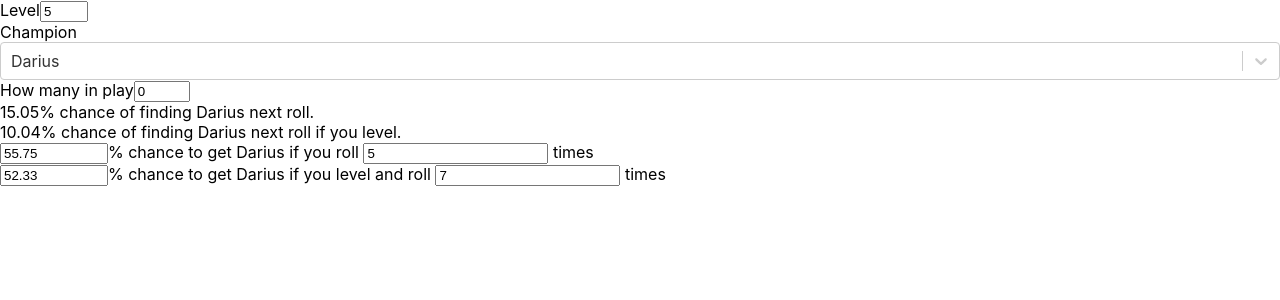
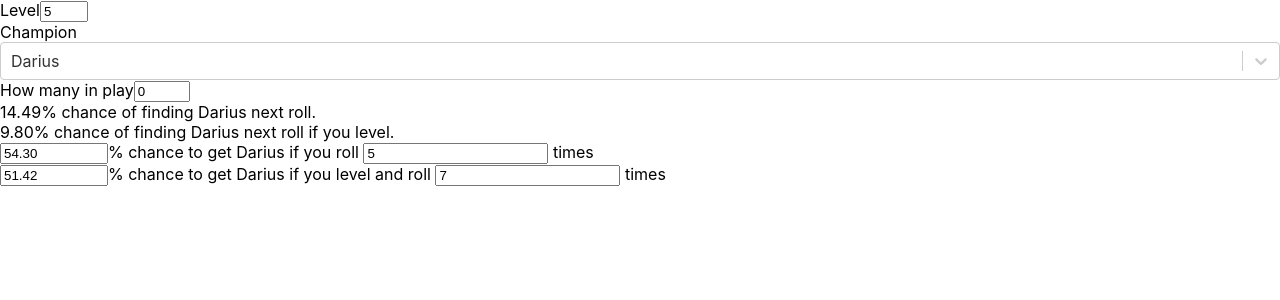
Before and after one commit to markjanzer/tft-roller, a React (Create React App) app: page / in a window 1280 px wide. Shown: the top 300 px of the page. Built offline with nearby package versions, Linux system fonts and the light colour scheme.

Commit message:
Revise some math

```diff
--- a/src/App.js
+++ b/src/App.js
@@ -127,9 +127,9 @@
     var chance = this.chanceOfFindingChampion(cost, level, numberInPlay);
     var chance1 = chance;
     var chance2 = chance1.minus(1).times(-1).times(chance);
-    var chance3 = chance2.minus(1).times(-1).times(chance);
-    var chance4 = chance3.minus(1).times(-1).times(chance);
-    var chance5 = chance4.minus(1).times(-1).times(chance);
+    var chance3 = chance2.plus(chance1).minus(1).times(-1).times(chance);
+    var chance4 = chance3.plus(chance1).plus(chance2).minus(1).times(-1).times(chance);
+    var chance5 = chance4.plus(chance1).plus(chance2).plus(chance3).minus(1).times(-1).times(chance);
     console.log(chance1.toNumber(), chance2.toNumber(), chance3.toNumber(), chance4.toNumber(), chance5.toNumber())
 
     return chance1.plus(chance2).plus(chance3).plus(chance4).plus(chance5).toNumber();
--- a/src/MultipleRollCalculator.js
+++ b/src/MultipleRollCalculator.js
@@ -30,6 +30,7 @@
     let rollCount = 0;
     let confidence = 0;
 
+    // Not sure if this is right, check how I'm doing chanceOfFindingChampionInRoll
     if (params.rollCount) {
       while (rollCount < params.rollCount) {
         rollCount += 1;
```
